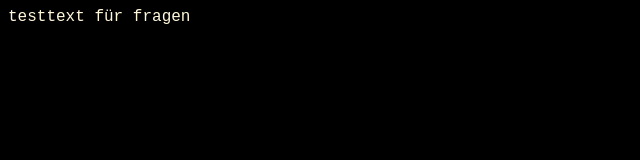
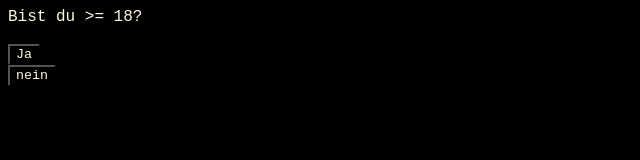
Before and after one commit to AnnaGraphic/textadventure-mitte, a website: page public/index.html in a window 1280 px wide. Shown: the whole page, without its empty margins (0-640 px from the left). Drawn offline with Linux system fonts and the light colour scheme.

Commit message:
change antworten-form to div with button with clickaction | implement clickaction to show next question and answers | change loadYamelData() to async | reduce loadYamlData to load yaml and render first question

```diff
--- a/public/index.html
+++ b/public/index.html
@@ -11,82 +11,58 @@
 <body>
     <div id="fragen">testtext für fragen</div>
     <br>
-    <form id="antworten" action="">
+    <div id="antworten" >
+    </div>
+    <script>
+        let data = {};
+        let aktuelleFrage = "";
+        const fragen = document.getElementById('fragen')
+        // console.log("fragen", fragen)
+        const antworten = document.getElementById('antworten')
+        console.log("antworen", antworten)
 
-    </form>
-    <script>
-function ready() {
-
-let data = {}
-let aktuellesTarget = {}
-let aktuelleFrage = "";
-
-    // was passiert konkret durch async?
             async function loadYamlData() {
                 // async gibt promise zurück = do not load if data is already loaded
                 if (data.length > 0) {
                     return
                 }
-                fetch("data.yml")
-                    .then((response) => response.text())
-                    .then((text) => {
-                        // console.log(text)
-                        try {
-                            data = jsyaml.load(text, 'utf8');
-                            // if (loadFirstQuestion) {
-                           console.log("data.start[1].answers[0].target)", data);
-                            // }
-
-                        } catch (e) {
-                            console.log(e), "error";
-                        }
-                    })
-                    // console.log("akt 2 ", aktuellesTarget)
+                const response = await fetch(location.protocol + "//" + location.host + "/public/data.yml")
+                const body = await response.text()
+                data = jsyaml.load(body, 'utf8')
             };
 
-    loadYamlData().then(() => {
-                askQuestion(data.start[1].question, data.start[1].answers)
-            //   findQuestion(aktuellesTarget, data.start[aktuellesTarget].question)
-            //   console.log("data, aktTaret", data, aktuellesTarget)
-
-       })
-
-            // aktuelle frage bekommen - über target
-
-    const fragen = document.getElementById('fragen')
-    console.log("fragen", fragen)
-
-    const antworten = document.getElementById('antworten')
-    console.log("antworen", antworten)
-    // leer - wird gelogt bevor data gefetcht wird?
-    console.log(aktuellesTarget)
-
-    function findQuestion(target, data){
-        aktuelleFrage = data
+            function findQuestion(target){
+                aktuelleFrage = data.start[target].question;
+                askQuestion(aktuelleFrage);
+                clearAnswersElement();
+                renderAnswers(data.start[target].answers)
                 console.log("findQuestion", target, data, aktuelleFrage)
             }
 
-    function askQuestion(question, answers) {
-        // const answersArray = Object.keys(answers);
-        // console.log("answers array", answersArray);
+            function askQuestion(question) {
                 console.log(question)
                 fragen.innerText = `${question}`
-
                 }
-  //  askQuestion(aktuelleFrage, "antwort")
 
             function renderAnswers (answersArray) {
                 for (let i = 0; i < answersArray.length; i++) {
                     console.log("Antwort i", answersArray[i])
-            antworten.innerHTML += "<input type='submit' value="+answersArray[i]+"><br>"
+                    antworten.innerHTML += "<button onclick='findQuestion("+answersArray[i].target+")'>"+answersArray[i].text+"</button><br>"
                 }
             }
-    // renderAnswers(data.start[aktuellesTarget].answers)
 
             function clearAnswersElement() {
-                document.getElementById("answers").replaceChildren()
+                        document.getElementById("antworten").replaceChildren()
                     }
 
+            // async damit ich await sagen kann
+            // aller erste frage:
+            async function ready() {
+                await loadYamlData()
+                .then(() => {
+                    askQuestion(data.start[1].question, data.start[1].answers)
+                    renderAnswers(data.start[1].answers)
+            })
         }
         document.addEventListener("DOMContentLoaded", ready);
     </script>
```
Lines whose indentation alone changed are shown as unchanged.
